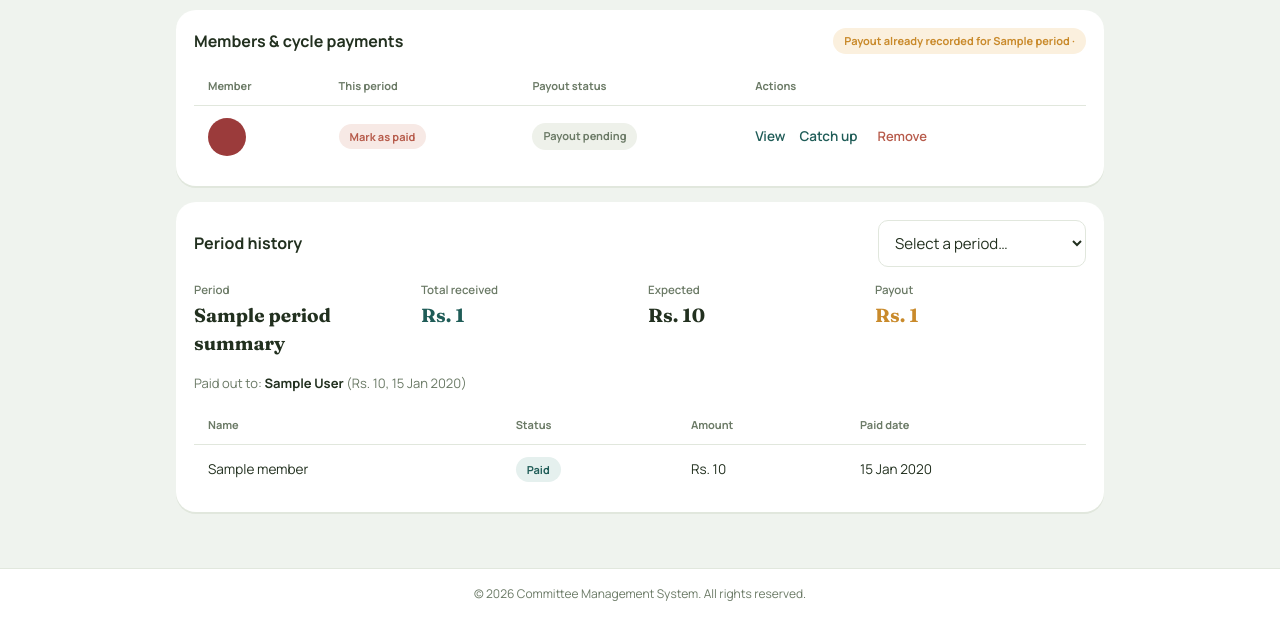
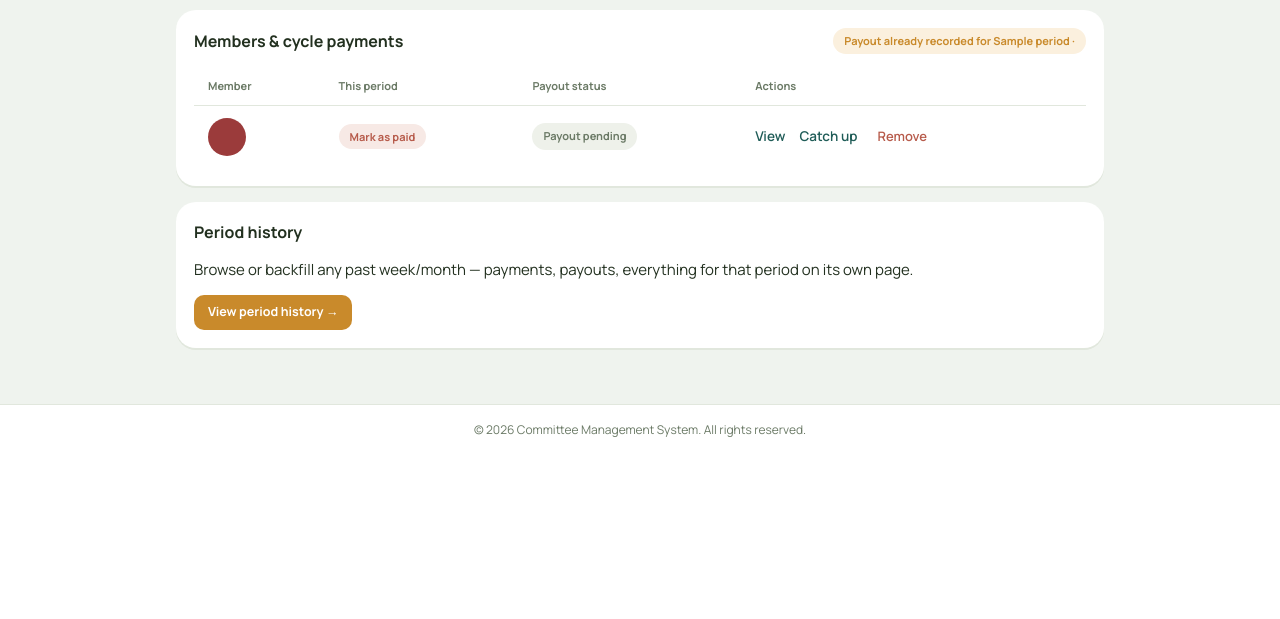
Before and after one commit to ahmadubaid061/Flask_Python, a Flask app: template 12-Commette_Management_App/committee_app/app/templates/committees/explore.html in a window 1280 px wide. Shown: the part 345-964 px from the top of the page. After the commit the page ends 782 px from the top, so only its background shows below. Run offline with Flask 3, Linux system fonts and the light colour scheme; tables that the repository leaves empty hold one stand-in row (values such as "Sample post"); the template is opened without the code that fills it: values that come from a table or form of the project are taken from there, most other values are stand-ins (such as "Sample title", 1, 10 or a date in 2020).

Commit message:
payout setup

```diff
--- a/12-Commette_Management_App/committee_app/app/templates/committees/explore.html
+++ b/12-Commette_Management_App/committee_app/app/templates/committees/explore.html
@@ -164,118 +164,18 @@
     {% endif %}
 </div>
 
-<!-- Period History -->
+<!-- Period History (now its own page, so it never sits directly under the
+     live current-period panel and gets confused with it) -->
 <div class="card">
     <div class="card-header">
         <div class="card-title">Period history</div>
-
-        {% if available_periods %}
-        <form method="GET" action="{{ url_for('dashboard.explore', committee_id=committee.id) }}" class="inline-form"
-            style="flex-wrap:wrap;">
-            <select name="period" onchange="this.form.submit()">
-                <option value="">Select a period&hellip;</option>
-                {% for label in available_periods %}
-                <option value="{{ label }}" {% if label==selected_period %}selected{% endif %}>{{ label }}</option>
-                {% endfor %}
-            </select>
-        </form>
-        {% else %}
-        <span class="muted" style="font-size:13px;">No period data recorded yet.</span>
-        {% endif %}
     </div>
-
-    {% if period_summary %}
-    <div class="stat-row" style="margin-bottom:16px;">
-        <div class="stat">
-            <div class="label">Period</div>
-            <div class="val">{{ period_summary.period_label }}</div>
-        </div>
-        <div class="stat">
-            <div class="label">Total received</div>
-            <div class="val teal">Rs. {{ "{:,.0f}".format(period_summary.total_received) }}</div>
-        </div>
-        <div class="stat">
-            <div class="label">Expected</div>
-            <div class="val">Rs. {{ "{:,.0f}".format(period_summary.expected_total) }}</div>
-        </div>
-        <div class="stat">
-            <div class="label">Payout</div>
-            <div class="val marigold">
-                {% if period_summary.total_payout %}Rs. {{ "{:,.0f}".format(period_summary.total_payout) }}{% else
-                %}&mdash;{% endif %}
-            </div>
-        </div>
-    </div>
-
-    {% if period_summary.payouts %}
-    <div class="muted" style="font-size:13px; margin-bottom:14px;">
-        Paid out to:
-        {% for p in period_summary.payouts %}
-        <span style="font-weight:700; color:var(--ink);">
-            {{ committee.members | selectattr("id", "equalto", p.member_id) | map(attribute="name") | first }}
-        </span>
-        (Rs. {{ "{:,.0f}".format(p.amount) }}{% if p.payout_date %}, {{ p.payout_date.strftime("%d %b %Y") }}{% endif
-        %}){% if not loop.last %}, {% endif %}
-        {% endfor %}
-    </div>
-    {% endif %}
-
-    <!-- Record Payout for THIS period -->
-    {% if not period_summary.payouts %}
-    <form action="{{ url_for('dashboard.record_payout', committee_id=committee.id) }}" method="POST" class="inline-form"
-        style="margin-bottom:16px; flex-wrap:wrap;">
-        {{ member_form.hidden_tag() }}
-        <input type="hidden" name="period_label" value="{{ period_summary.period_label }}">
-        <select name="member_id">
-            <option value="">Record payout for {{ period_summary.period_label }}&hellip;</option>
-            {% for member in committee.members %}
-            {% if not member.has_received_package %}
-            <option value="{{ member.id }}">{{ member.name }}</option>
-            {% endif %}
-            {% endfor %}
-        </select>
-        <button type="submit" class="btn btn-secondary btn-sm">Record payout</button>
-    </form>
-    {% endif %}
-
-    <div class="table-wrap">
-        <table class="data-table">
-            <thead>
-                <tr>
-                    <th>Name</th>
-                    <th>Status</th>
-                    <th>Amount</th>
-                    <th>Paid date</th>
-                </tr>
-            </thead>
-            <tbody>
-                {% for row in period_summary.members_data %}
-                <tr>
-                    <td data-label="Name">{{ row.member.name }}</td>
-                    <td data-label="Status">
-                        <!-- Mark paid/unpaid for THIS specific period -->
-                        <form
-                            action="{{ url_for('dashboard.mark_payment', committee_id=committee.id, member_id=row.member.id) }}"
-                            method="POST">
-                            {{ member_form.hidden_tag() }}
-                            <input type="hidden" name="period_label" value="{{ period_summary.period_label }}">
-                            <input type="hidden" name="paid" value="{{ 'false' if row.paid else 'true' }}">
-                            <button type="submit" class="pill {{ 'paid' if row.paid else 'due' }}">
-                                {{ 'Paid' if row.paid else 'Mark as paid' }}
-                            </button>
-                        </form>
-                    </td>
-                    <td data-label="Amount">{% if row.paid %}Rs. {{ "{:,.0f}".format(row.amount) }}{% else %}&mdash;{%
-                        endif %}</td>
-                    <td data-label="Paid date">{{ row.paid_date.strftime("%d %b %Y") if row.paid_date else "—" }}</td>
-                </tr>
-                {% endfor %}
-            </tbody>
-        </table>
-    </div>
-    {% elif selected_period %}
-    <div class="empty-note">No data found for that period.</div>
-    {% endif %}
+    <p class="sub" style="margin-bottom:14px;">
+        Browse or backfill any past week/month — payments, payouts, everything for that period on its own page.
+    </p>
+    <a href="{{ url_for('dashboard.period_history', committee_id=committee.id) }}" class="btn btn-secondary btn-sm">
+        View period history &rarr;
+    </a>
 </div>
 
 <script>
```
Also changed, not shown: 1 other file.
